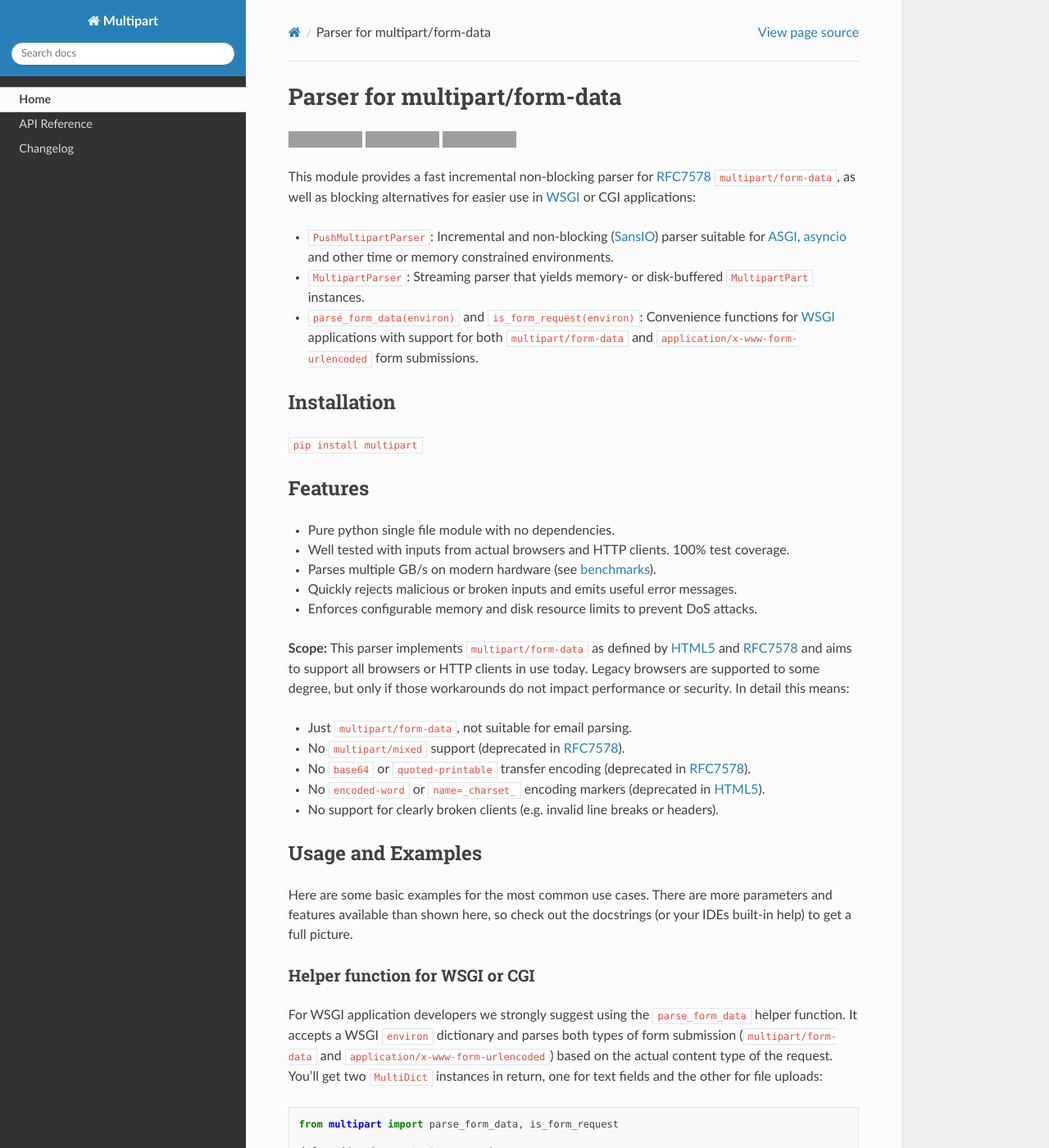
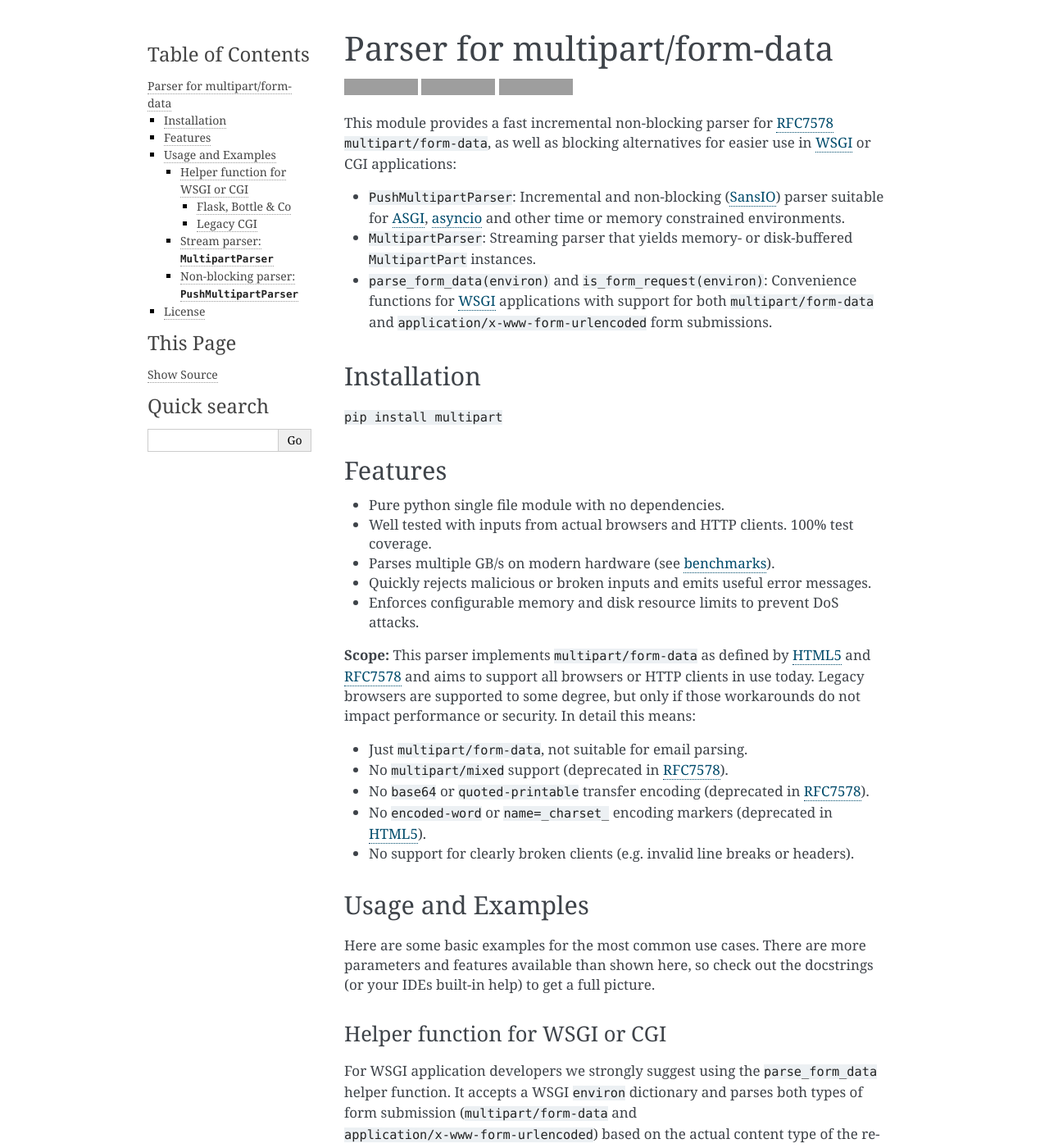
Before and after one commit to defnull/multipart, a Sphinx documentation site: the page built from docs/index.rst, in a window 1280 px wide and 1400 px high. Shown: the whole window at 82% size. Built offline with Sphinx 7.4.7, drawn with Linux system fonts in a browser that asks for light colours; some of the changed text lies outside the part shown; grey boxes are pictures that could not be loaded.

Commit message:
docs: Use standard theme

```diff
--- a/docs/conf.py
+++ b/docs/conf.py
@@ -55,7 +55,7 @@ exclude_patterns = []
 # The theme to use for HTML and HTML Help pages.  See the documentation for
 # a list of builtin themes.
 #
-html_theme = "sphinx_rtd_theme"
+#html_theme = "sphinx_rtd_theme"
 
 # Add any paths that contain custom static files (such as style sheets) here,
 # relative to this directory. They are copied after the builtin static files,
--- a/pyproject.toml
+++ b/pyproject.toml
@@ -41,7 +41,6 @@ dev = [
 ]
 docs = [
     "Sphinx>=8,<9",
-    "sphinx_rtd_theme"
 ]
 
 [tool.flit.sdist]
```
